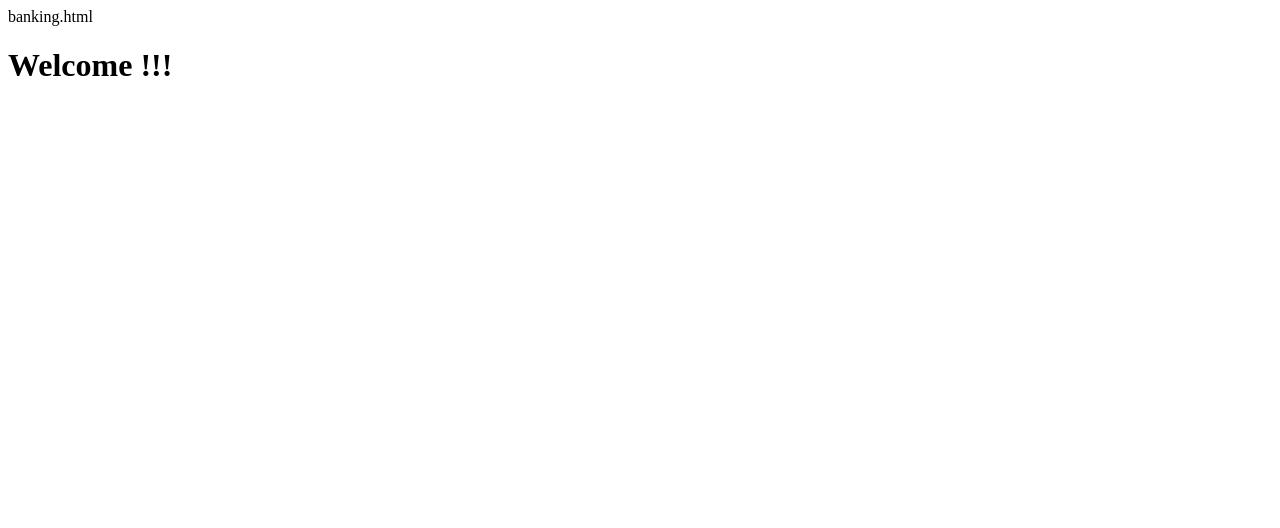
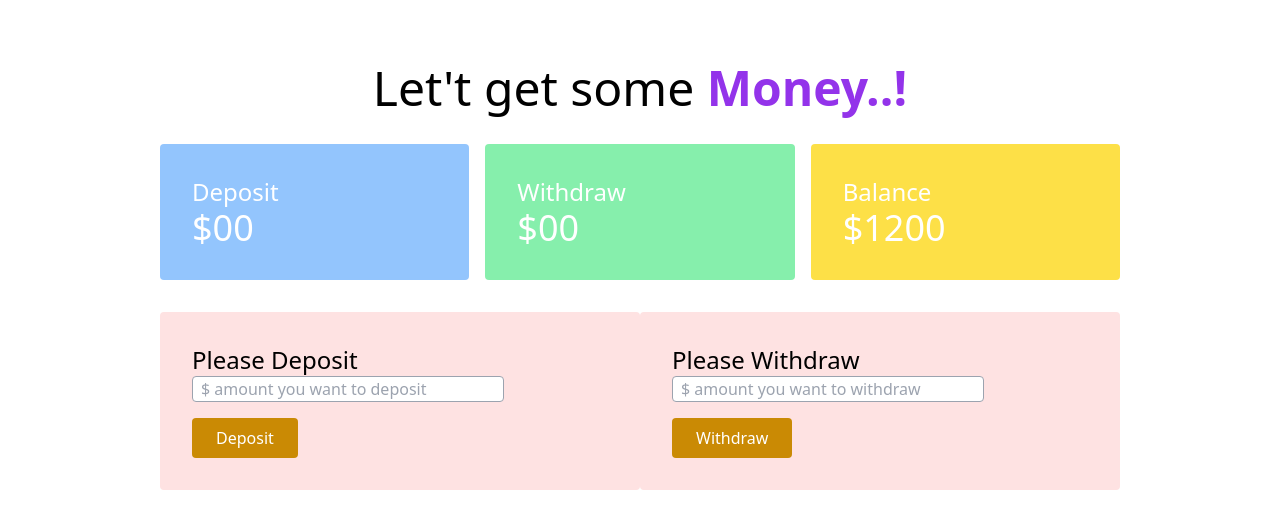
Before and after one commit to MSohan0/Creating-Bank, a plain HTML site: page Creating Bank/banking.html in a window 1280 px wide. Drawn offline with nearby package versions, Linux system fonts and the light colour scheme.

Commit message:
deposit and withdraw button created

```diff
--- a/Creating Bank/banking.html
+++ b/Creating Bank/banking.html
@@ -1,4 +1,3 @@
-banking.html
 <!DOCTYPE html>
 <html lang="en">
 
@@ -10,7 +9,57 @@ banking.html
 </head>
 
 <body>
-    <h1>Welcome !!!</h1>
+    <header>
+        <h1 class="text-5xl text-center mt-16">Let't get some <span
+                class="font-semibold text-purple-600">Money..!</span>
+        </h1>
+    </header>
+    <main class="w-3/4 mx-auto">
+        <!-- Balance and Transection -->
+        <section class="mt-8">
+            <div class="grid grid-cols-3 gap-4  text-white">
+                <div class="bg-blue-300 p-8 rounded">
+                    <h3 class="text-2xl">Deposit</h3>
+                    <h4 class="text-4xl"> $00</h4>
+                </div>
+                <div class="bg-green-300 p-8 rounded">
+                    <h3 class="text-2xl">Withdraw</h3>
+                    <h4 class="text-4xl"> $00</h4>
+                </div>
+                <div class="bg-yellow-300 p-8 rounded">
+                    <h3 class="text-2xl">Balance</h3>
+                    <h4 class="text-4xl"> $1200</h4>
+                </div>
+            </div>
+        </section>
+        <section class="mt-8">
+            <!-- Deposit and Withdraw -->
+            <div class="grid grid-cols-2">
+                <div class="bg-red-100 p-8 rounded">
+                    <h3 class="text-2xl">Please Deposit</h3>
+                    <div>
+                        <input id="deposit-amount" class="border block border-gray-400 rounded w-3/4 mb-4 px-2"
+                            type="text" placeholder="$ amount you want to deposit" name="" id="">
+
+                        <button id="login-submit"
+                            class="bg-yellow-600 px-6 py-2 rounded  text-white font-medium">Deposit
+                        </button>
+                    </div>
+                </div>
+                <div class="bg-red-100 p-8 rounded">
+                    <h3 class="text-2xl">Please Withdraw</h3>
+                    <div>
+                        <input id="deposit-amount" class="border block border-gray-400 rounded w-3/4 mb-4 px-2"
+                            type="text" placeholder="$ amount you want to withdraw" name="" id="">
+
+                        <button id="login-submit"
+                            class="bg-yellow-600 px-6 py-2 rounded  text-white font-medium">Withdraw</button>
+                    </div>
+                </div>
+            </div>
+        </section>
+    </main>
+    <script src="https://cdn.tailwindcss.com"></script>
 </body>
 
 </html>
```
